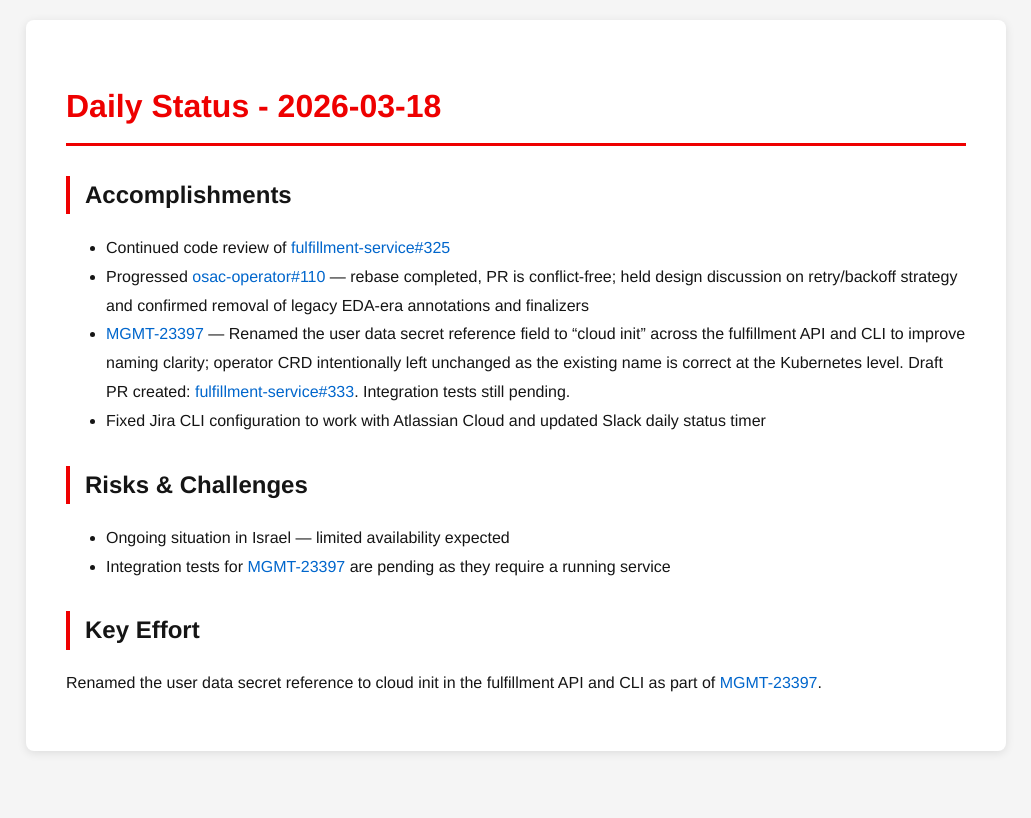
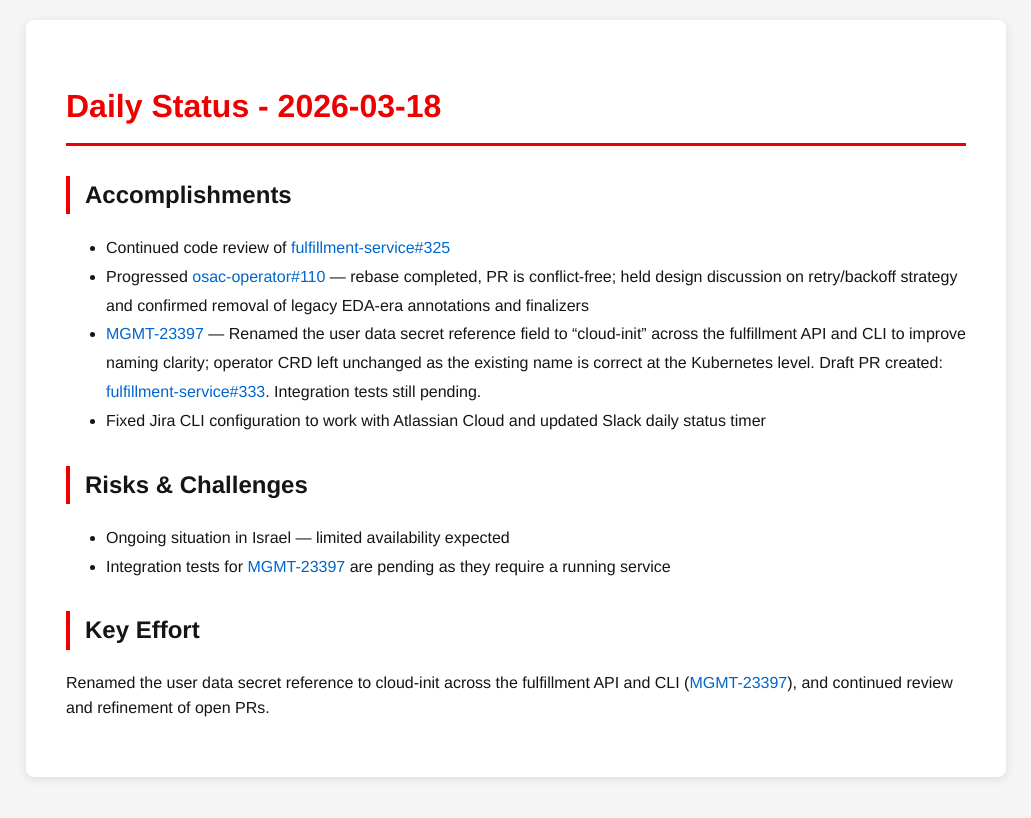
Before and after one commit to tzvatot/daily-status, a Jekyll site: the page built from 2026-03-18.md, in a window 1280 px wide. Shown: the top 818 px of the page, without its empty margins (124-1155 px from the left). Built offline with Jekyll 4.4.1, drawn with Linux system fonts in a browser that asks for light colours.

Commit message:
Daily status update - 2026-03-18

```diff
--- a/2026-03-18.md
+++ b/2026-03-18.md
@@ -9,7 +9,7 @@
 ## Accomplishments
 - Continued code review of [fulfillment-service#325](https://github.com/osac-project/fulfillment-service/pull/325)
 - Progressed [osac-operator#110](https://github.com/osac-project/osac-operator/pull/110) — rebase completed, PR is conflict-free; held design discussion on retry/backoff strategy and confirmed removal of legacy EDA-era annotations and finalizers
-- [MGMT-23397](https://issues.redhat.com/browse/MGMT-23397) — Renamed the user data secret reference field to "cloud init" across the fulfillment API and CLI to improve naming clarity; operator CRD intentionally left unchanged as the existing name is correct at the Kubernetes level. Draft PR created: [fulfillment-service#333](https://github.com/osac-project/fulfillment-service/pull/333). Integration tests still pending.
+- [MGMT-23397](https://issues.redhat.com/browse/MGMT-23397) — Renamed the user data secret reference field to "cloud-init" across the fulfillment API and CLI to improve naming clarity; operator CRD left unchanged as the existing name is correct at the Kubernetes level. Draft PR created: [fulfillment-service#333](https://github.com/osac-project/fulfillment-service/pull/333). Integration tests still pending.
 - Fixed Jira CLI configuration to work with Atlassian Cloud and updated Slack daily status timer
 
 ## Risks & Challenges
@@ -17,4 +17,4 @@
 - Integration tests for [MGMT-23397](https://issues.redhat.com/browse/MGMT-23397) are pending as they require a running service
 
 ## Key Effort
-Renamed the user data secret reference to cloud init in the fulfillment API and CLI as part of [MGMT-23397](https://issues.redhat.com/browse/MGMT-23397).
+Renamed the user data secret reference to cloud-init across the fulfillment API and CLI ([MGMT-23397](https://issues.redhat.com/browse/MGMT-23397)), and continued review and refinement of open PRs.
```
